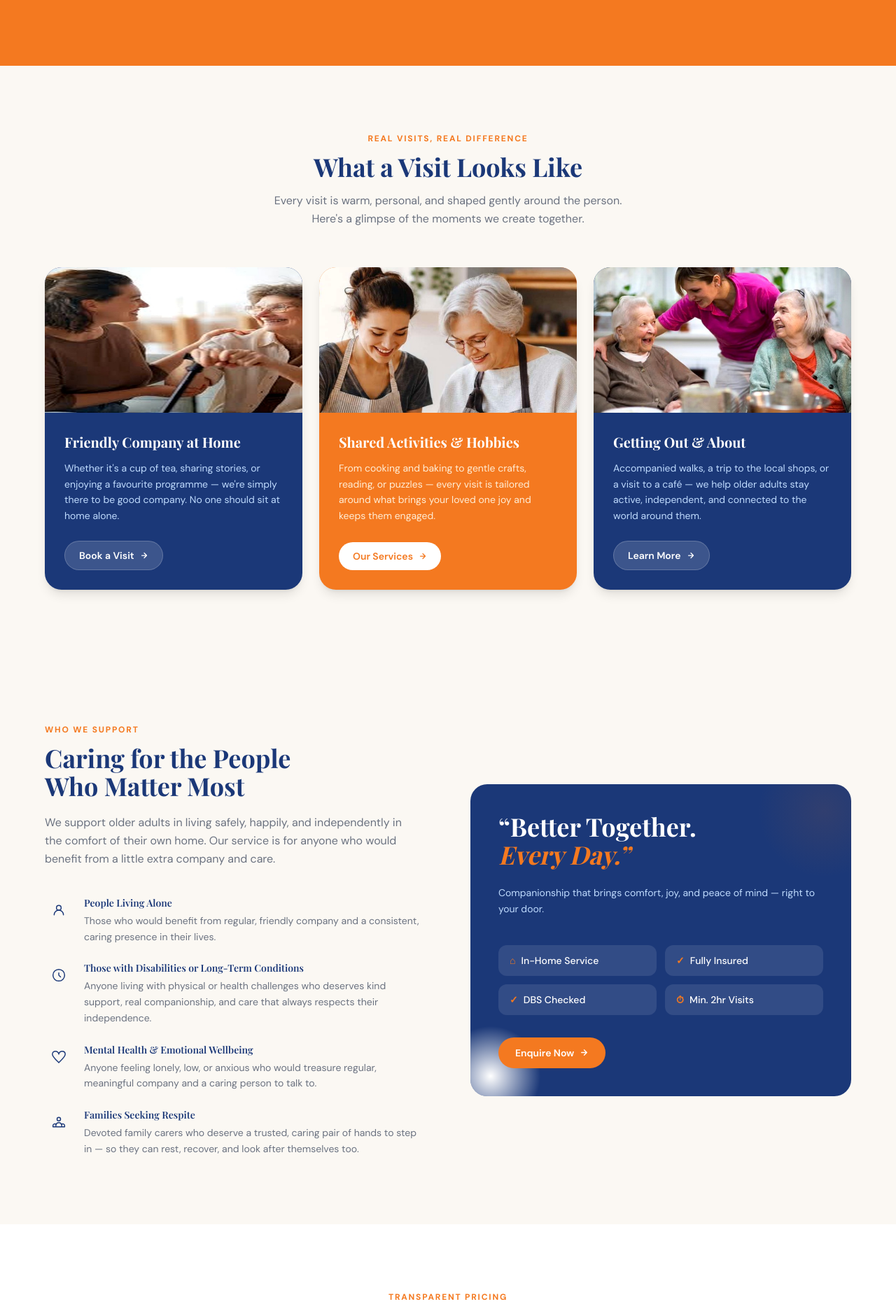
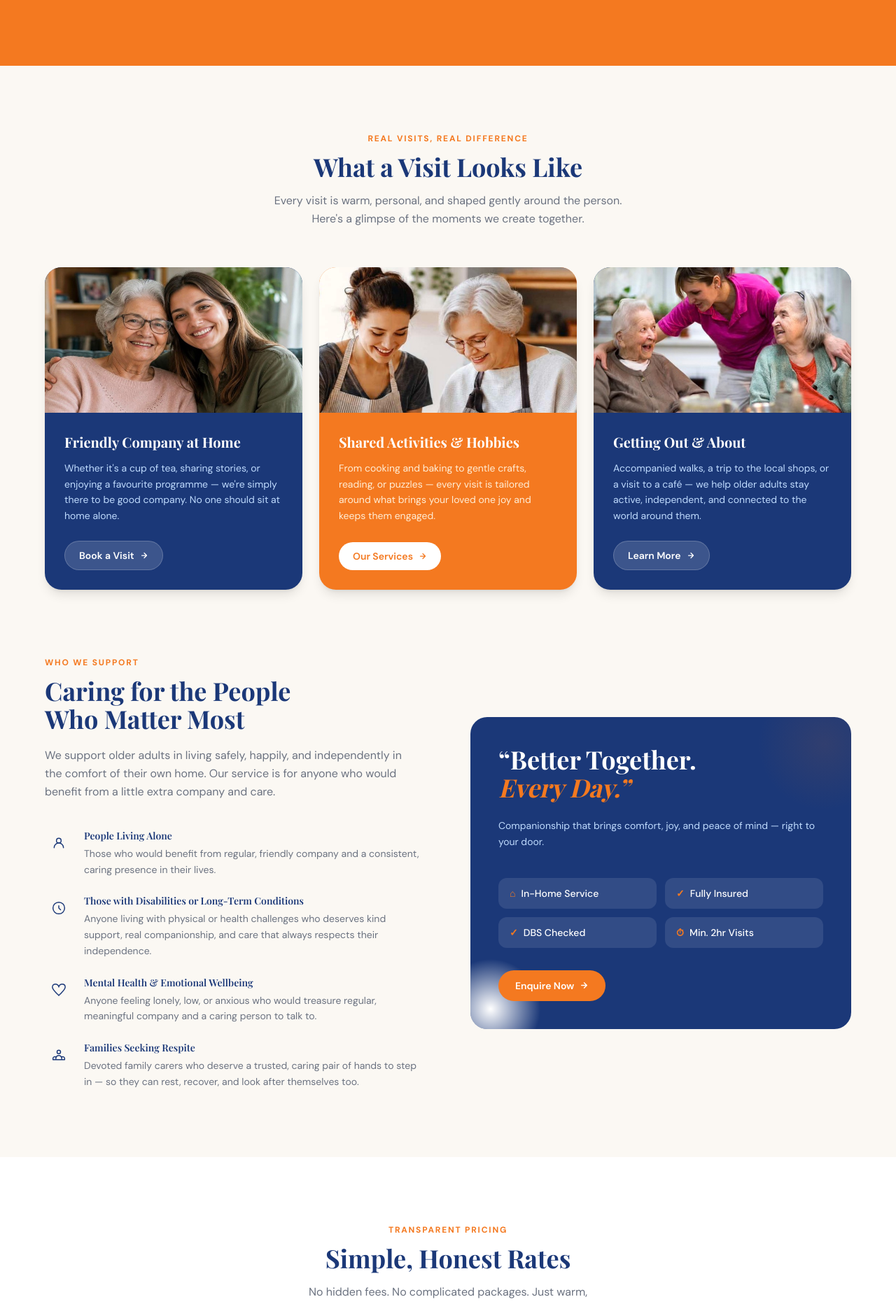
Before and after one commit to tylerashcroft5-ship-it/company2you, a Next.js app: page / in a window 1280 px wide. Shown: the part 3154-5018 px from the top of the page at 70% size. Built offline with nearby package versions, Linux system fonts and the light colour scheme; a web font is replaced by a local one.

Commit message:
Add files via upload

```diff
--- a/app/terms/page.tsx
+++ b/app/terms/page.tsx
@@ -135,7 +135,7 @@ export default function TermsPage() {
         {/* Contact */}
         <div className="mt-12 bg-[#F47920]/8 border border-[#F47920]/20 rounded-2xl px-8 py-7 text-center">
           <p className="text-[#1B3878] font-semibold mb-2">Questions about our terms?</p>
-          <p className="text-gray-500 text-sm mb-4">Get in touch with Nicola directly.</p>
+          <p className="text-gray-500 text-sm mb-4">Get in touch with our team directly.</p>
           <div className="flex flex-col sm:flex-row items-center justify-center gap-4 text-sm">
             <a href="tel:07599955100" className="font-semibold text-[#1B3878] hover:text-[#F47920] transition-colors">
               07599 955100
--- a/components/About.tsx
+++ b/components/About.tsx
@@ -70,7 +70,7 @@ export default function About() {
               href="#contact"
               className="inline-flex items-center gap-2 mt-8 bg-[#1B3878] text-white font-semibold px-7 py-3.5 rounded-full text-sm hover:bg-[#243f8f] transition-all hover:shadow-lg hover:-translate-y-0.5"
             >
-              Get in Touch with Nicola
+              Get in Touch with Our Team
               <svg width="13" height="13" fill="none" stroke="currentColor" strokeWidth="2.5" strokeLinecap="round" strokeLinejoin="round" viewBox="0 0 24 24">
                 <path d="M5 12h14M12 5l7 7-7 7" />
               </svg>
--- a/components/Downloads.tsx
+++ b/components/Downloads.tsx
@@ -39,7 +39,7 @@ export default function Downloads() {
           </h2>
           <p className="text-gray-500 max-w-md mx-auto leading-relaxed">
             Everything you need to get started with Company2You. Download,
-            complete, and return to Nicola before your first visit.
+            complete, and return to our team before your first visit.
           </p>
         </div>
 
--- a/components/GalleryCards.tsx
+++ b/components/GalleryCards.tsx
@@ -41,7 +41,7 @@ const cards = [
 
 export default function GalleryCards() {
   return (
-    <section className="py-24 px-5 bg-[#FBF8F3]">
+    <section className="pt-24 pb-12 px-5 bg-[#FBF8F3]">
       <div className="max-w-6xl mx-auto">
         <div className="text-center mb-14">
           <p className="text-[#F47920] text-xs font-bold tracking-[0.15em] uppercase mb-3">
--- a/components/WhoWeHelp.tsx
+++ b/components/WhoWeHelp.tsx
@@ -70,7 +70,7 @@ const audience = [
 
 export default function WhoWeHelp() {
   return (
-    <section className="py-24 px-5 bg-[#FBF8F3]">
+    <section className="pt-12 pb-24 px-5 bg-[#FBF8F3]">
       <div className="max-w-6xl mx-auto">
         <div className="grid grid-cols-1 lg:grid-cols-2 gap-16 items-center">
           {/* Left */}
```
Also changed, not shown: public/friendly-company.jpg, public/getting-out.jpg.
